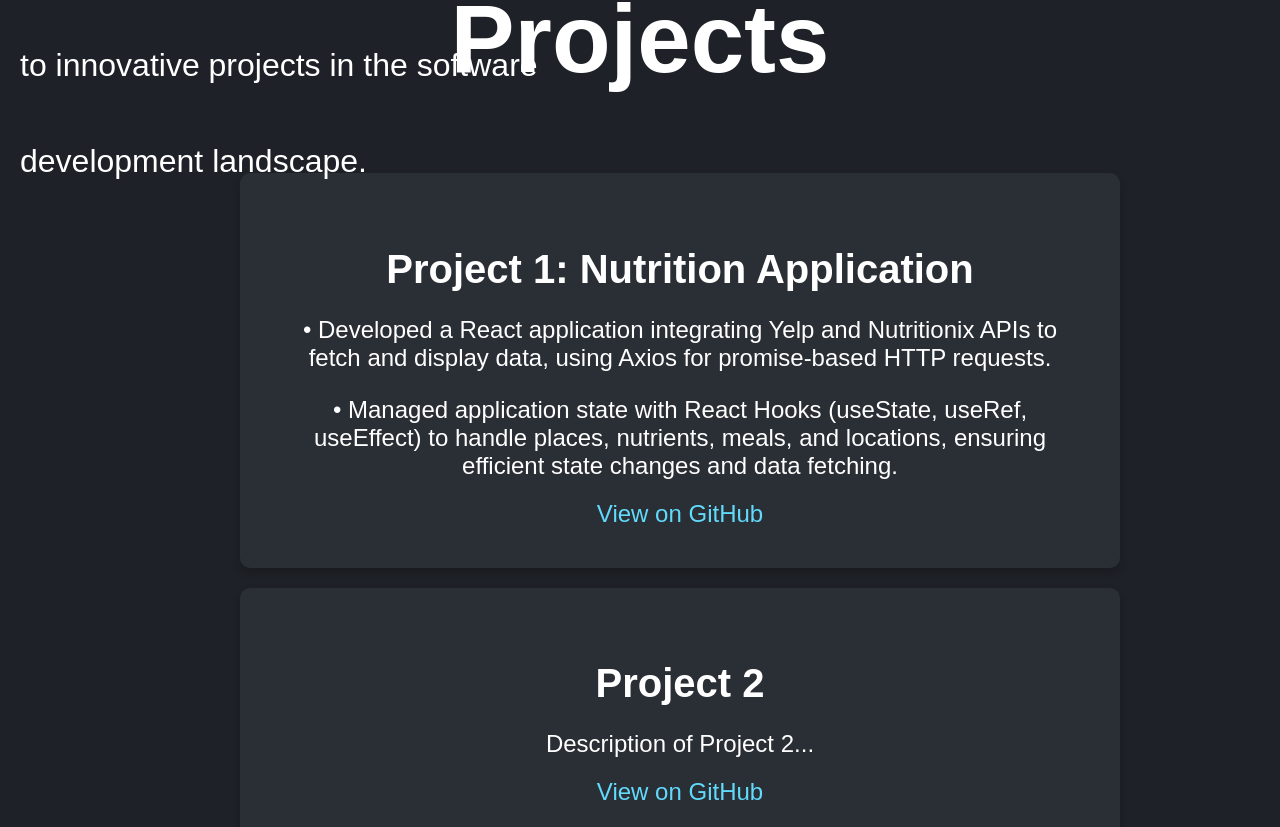
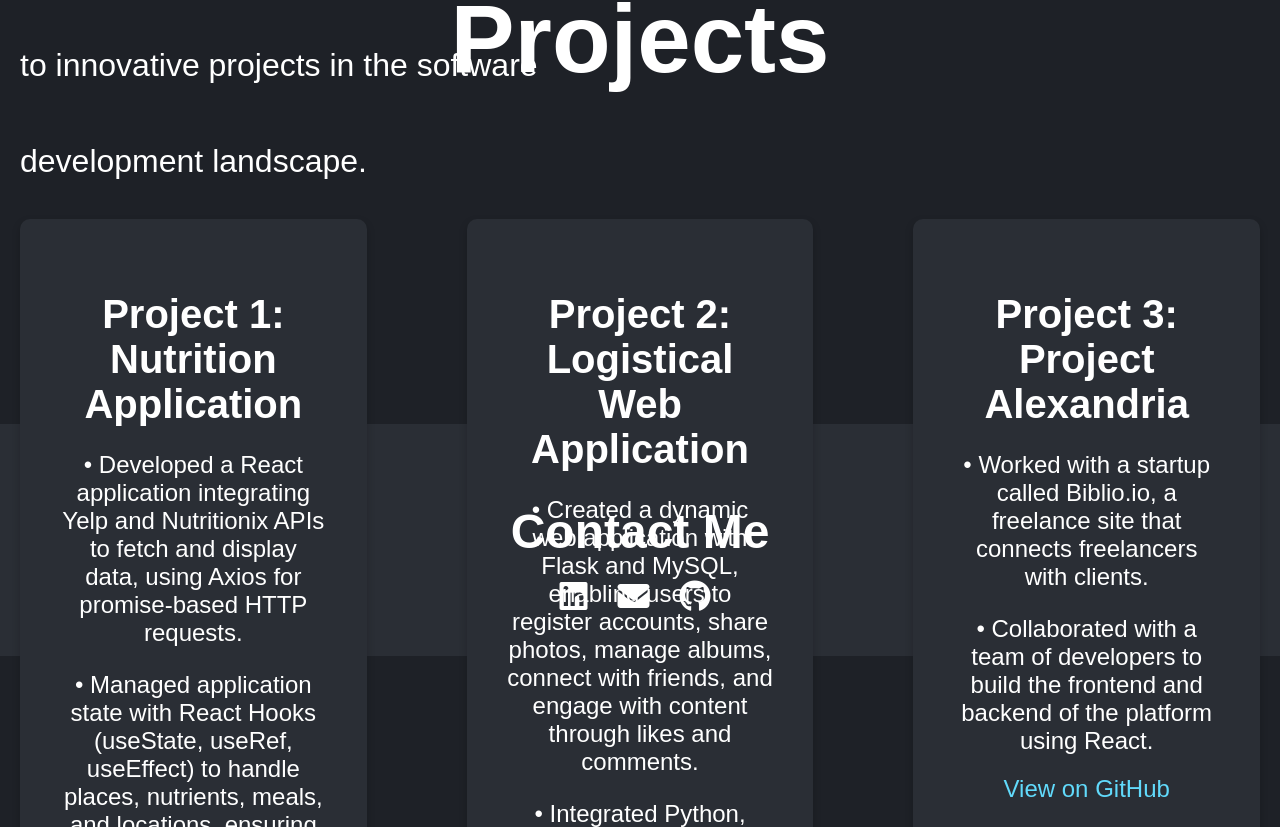
Before and after one commit to bdauria1/Portfolio-Website, a React (Create React App) app in the folder my-react-app/: page / in a window 1280 px wide. Shown: the part 1973-2800 px from the top of the page. Built offline with nearby package versions, Linux system fonts and the light colour scheme.

Commit message:
Update 7
Created the Contact section and finished the project section

```diff
--- a/my-react-app/public/index.html
+++ b/my-react-app/public/index.html
@@ -5,10 +5,7 @@
     <link rel="icon" href="%PUBLIC_URL%/favicon.ico" />
     <meta name="viewport" content="width=device-width, initial-scale=1" />
     <meta name="theme-color" content="#000000" />
-    <meta
-      name="description"
-      content="Web site created using create-react-app"
-    />
+    <meta name="description" content="Web site created using create-react-app" />
     <link rel="apple-touch-icon" href="%PUBLIC_URL%/logo192.png" />
     <!--
       manifest.json provides metadata used when your web app is installed on a
@@ -25,6 +22,10 @@
       Learn how to configure a non-root public URL by running `npm run build`.
     -->
     <title>React App</title>
+    <link
+      rel="stylesheet"
+      href="https://cdnjs.cloudflare.com/ajax/libs/font-awesome/6.0.0-beta3/css/all.min.css"
+    />
   </head>
   <body>
     <noscript>You need to enable JavaScript to run this app.</noscript>
--- a/my-react-app/src/App.css
+++ b/my-react-app/src/App.css
@@ -76,14 +76,18 @@ body {
   align-items: center;
   text-align: center;
   padding: 40px 20px;
+  height: 60vh;
+}
+
+.project-section h1 {
+  margin-bottom: 125px;
 }
 
 .project-list {
   display: flex;
-  flex-direction: column;
-  gap: 20px;
-  width: 100%;
-  max-width: 800px;
+  flex-direction: row;
+  gap: 100px;
+  max-width: 3000px;
 }
 
 .project-card {
@@ -92,6 +96,7 @@ body {
   box-shadow: 0 4px 8px rgba(0, 0, 0, 0.2);
   padding: 40px;
   width: 100%;
+  height: 90%;
   transition: transform 0.3s ease-in-out, box-shadow 0.3s ease-in-out;
 }
 
@@ -230,3 +235,40 @@ body {
     transform: rotateX(360deg) rotateY(360deg);
   }
 }
+
+.contact-section {
+  background-color: #2a2e35;
+  color: #ffffff;
+  text-align: left;
+  padding: 40px 20px;
+  display: flex;
+  flex-direction: column;
+  align-items: center;
+}
+
+.contact-section h1 {
+  font-size: 3rem;
+  margin-bottom: 20px;
+}
+
+.contact-links {
+  display: flex;
+  flex-direction: row;
+  align-items: center;
+  gap: 20px;
+}
+
+.contact-links a {
+  color: #ffffff;
+  text-decoration: none;
+  font-size: 2rem;
+  transition: color 0.3s ease-in-out;
+}
+
+.contact-links a:hover {
+  color: #61dafb;
+}
+
+.contact-links i {
+  margin-right: 10px;
+}
--- a/my-react-app/src/App.js
+++ b/my-react-app/src/App.js
@@ -78,27 +78,49 @@ const Projects = () => (
       <div className="project-card">
         <h2>Project 1: Nutrition Application</h2>
         <p>• Developed a React application integrating Yelp and Nutritionix APIs to fetch and display data, using
-Axios for promise-based HTTP requests.</p>
+        Axios for promise-based HTTP requests.</p>
         <p>• Managed application state with React Hooks (useState, useRef, useEffect) to handle places, nutrients, meals, and
         locations, ensuring efficient state changes and data fetching.</p>
-        <a href="https://github.com/your-username/project1" target="_blank" rel="noopener noreferrer">
+        <a href="https://github.com/krisch0u/cs411" target="_blank" rel="noopener noreferrer">
           View on GitHub
         </a>
       </div>
       <div className="project-card">
-        <h2>Project 2</h2>
-        <p>Description of Project 2...</p>
-        <a href="https://github.com/your-username/project2" target="_blank" rel="noopener noreferrer">
+        <h2>Project 2: Logistical Web Application</h2>
+        <p>• Created a dynamic web application with Flask and MySQL, enabling users to register accounts, share photos,
+        manage albums, connect with friends, and engage with content through likes and comments.</p>
+        <p>• Integrated Python, HTML, and CSS to create visually appealing and responsive web pages, enhancing the user
+        experience</p>
+        <a href="https://github.com/bdauria1/cs460" target="_blank" rel="noopener noreferrer">
           View on GitHub
         </a>
       </div>
       <div className="project-card">
-        <h2>Project 3</h2>
-        <p>Description of Project 3...</p>
-        <a href="https://github.com/your-username/project3" target="_blank" rel="noopener noreferrer">
+        <h2>Project 3: Project Alexandria</h2>
+        <p>• Worked with a startup called Biblio.io, a freelance site that connects freelancers with clients.</p>
+        <p>• Collaborated with a team of developers to build the frontend and backend of the platform using React.</p>
+        <a href="https://github.com/bdauria1/Project-Alexandria" target="_blank" rel="noopener noreferrer">
           View on GitHub
         </a>
       </div>
+    </div>
+  </div>
+);
+
+const Contact = () => (
+  <div className="section contact-section">
+    <h1>Contact Me</h1>
+    <div className="contact-links">
+      <a href="https://www.linkedin.com/in/your-linkedin-profile" target="_blank" rel="noopener noreferrer">
+        <i className="fab fa-linkedin"></i>
+      </a>
+      <a href="mailto:your-email@gmail.com">
+        <i className="fas fa-envelope"></i>
+      </a>
+      <a href=" github.com/krisch0u" target="_blank" rel="noopener noreferrer">
+        <i className="fab fa-github"></i>
+      </a>
+
     </div>
   </div>
 );
@@ -112,6 +134,7 @@ function App() {
             <li><a href="#home">Home</a></li>
             <li><a href="#about">About</a></li>
             <li><a href="#projects">Projects</a></li>
+            <li><a href="#contact">Contact</a></li>
           </ul>
         </nav>
       </header>
@@ -125,6 +148,9 @@ function App() {
         <section id="projects">
           <Projects />
         </section>
+        <section id="contact">
+          <Contact />
+        </section>
       </main>
     </div>
   );
```
